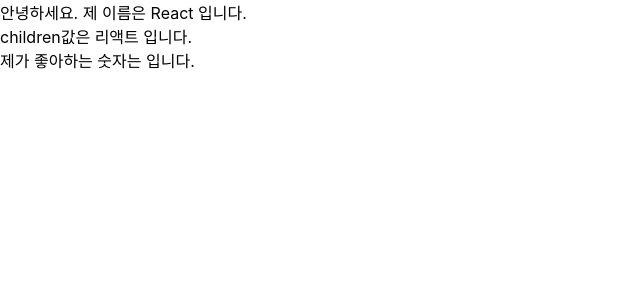
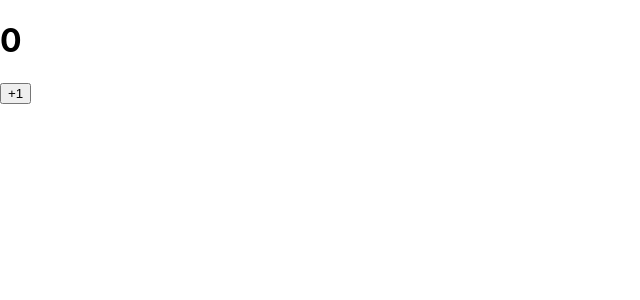
Before and after one commit to cptkuk91/How-To-React, a React (Create React App) app: page / in a window 1280 px wide. Shown: the top 300 px of the page, without its empty margins (0-640 px from the left). Built offline with nearby package versions, Linux system fonts and the light colour scheme.

Commit message:
Counter Page 105

```diff
--- a/src/App.js
+++ b/src/App.js
@@ -1,9 +1,9 @@
 import React from "react";
 import './App.css';
-import MyComponent from "./MyComponent";
+import Counter from "./Counter";
 
 function App() {
-  return <MyComponent name="React">리액트</MyComponent>
+  return <Counter/>
 }
 
 export default App;
--- /dev/null
+++ b/src/Counter.js
@@ -0,0 +1,29 @@
+import React, { Component } from 'react'
+
+class Counter extends Component {
+    constructor(props){
+        super(props);
+        // state의 초기값 설정하기
+        this.state = {
+            number: 0,
+        };
+    }
+    render() {
+        const {number} = this.state; // state를 조회할 때는 this.state로 조회합니다.
+        return(
+            <div>
+                <h1>{number}</h1>
+                <button
+                    onClick = {() => {
+                        // this.setState를 통해 state에 새로운 값을 넣을 수 있다.
+                        this.setState({number: number +1});
+                    }}
+                >
+                    +1
+                </button>
+            </div>
+        );
+    }
+}
+
+export default Counter;
--- a/src/MyComponent.js
+++ b/src/MyComponent.js
@@ -1,24 +1,28 @@
-import React from "react";
-import PropTypes from 'prop-types';
+import React, { Component } from "react";
+import PropTypes from "prop-types";
 
-const MyComponent = ({name, children, favoriteNumber}) => {
-    return(
-        <div>
-            안녕하세요. 제 이름은 {name} 입니다. <br/>
-            children값은 {children} 입니다.
-            <br/>
-            제가 좋아하는 숫자는 {favoriteNumber} 입니다.
-        </div>
-    )
+class MyComponent extends Component {
+  render() {
+    const { name, children, favoriteNumber } = this.props;
+
+    return (
+      <div>
+        안녕하세요. 제 이름은 {name} 입니다. <br />
+        children값은 {children} 입니다.
+        <br />
+        제가 좋아하는 숫자는 {favoriteNumber} 입니다.
+      </div>
+    );
+  }
 }
 
 MyComponent.defaultProps = {
-    name: '기본 이름'
-}
+  name: "기본 이름",
+};
 
 MyComponent.propTypes = {
-    name: PropTypes.string,
-    favoriteNumber: PropTypes.number.isRequired
+  name: PropTypes.string,
+  favoriteNumber: PropTypes.number.isRequired,
 };
 
 export default MyComponent;
```
